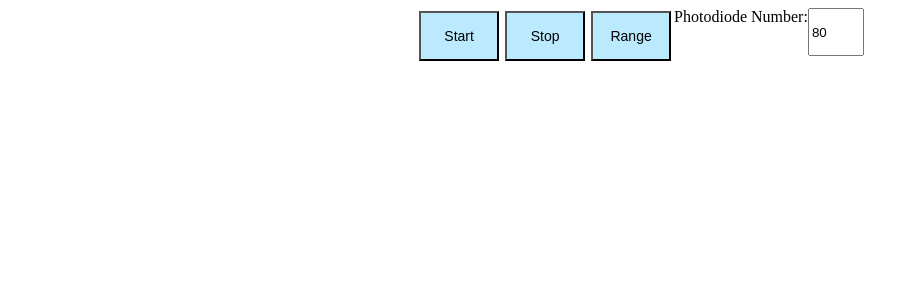
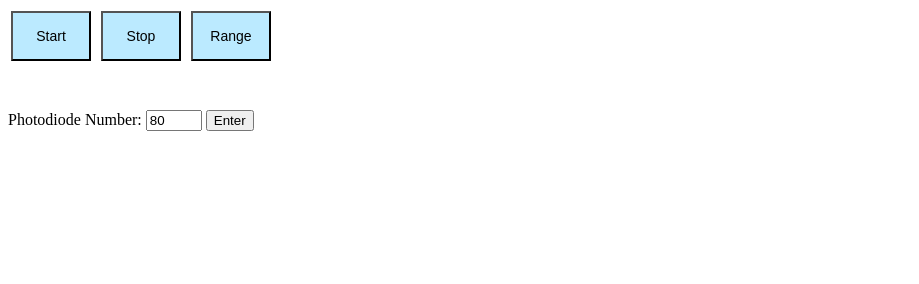
Before and after one commit to uniklimbu10/limbu, a plain HTML site: page GUI.html in a window 1280 px wide. Shown: the whole page, without its empty margins (0-919 px from the left). Drawn offline with nearby package versions, Linux system fonts and the light colour scheme.

Commit message:
user can scale x axis by entering different pd num

```diff
--- a/GUI.html
+++ b/GUI.html
@@ -26,7 +26,8 @@ Links to photodiode bars with curve and error bar pages.
   </head>
 
   <body>
-    <div class="flex-parent jc-center">
+    <!-- <div class="flex-parent jc-center"> -->
+    <div>
     <!-- FUNCTION BUTTONS -->
     <!-- Creating start button -->
     <button id="parse-start" class="func-btn">Start</button>
@@ -34,9 +35,13 @@ Links to photodiode bars with curve and error bar pages.
     <button id="parse-stop" class="func-btn" onClick="window.location.reload();">Stop</button>
     <!-- Button to enable client-side selection of the y-axis maximum -->
     <button id="range" class="func-btn">Range</button>
-    <!-- Text-entry box for the number of photodiodes -->
+    <!-- Text-entry box for the number of photodiodes
     <label for="PDnum" class="text-box">Photodiode Number:</label>
-    <input type="number" id="PDnum" name="PDnum" value="80" min="1" max="80">
+    <input type="number" id="PDnum" name="PDnum" value="80" min="1" max="80"> -->
+    <br><br><br><br>
+    <label for="PDnum"> Photodiode Number:</label>
+          <input type="number" id="PDnum" name="PDnum" value="80" min="1" max="80" required>
+      <button onclick="PDnum()" id="enter">Enter</button>
 
   </div>
 
```
